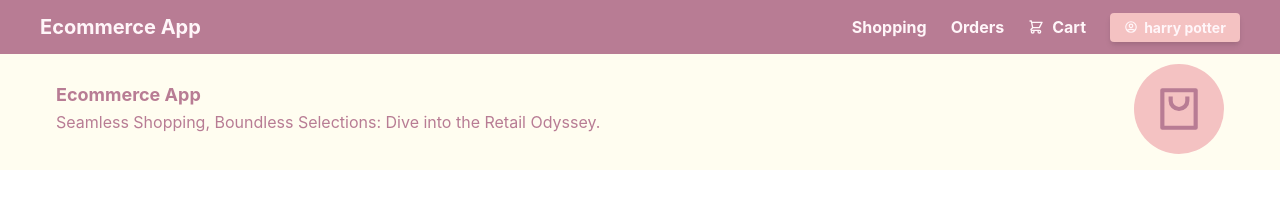
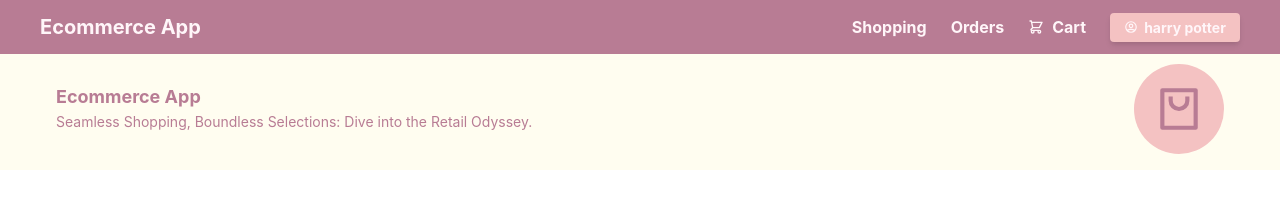
Before and after one commit to shreya2057/Ecommerce_app, a React (Vite) app: page /cart in a window 1280 px wide. Shown: the top 200 px of the page. Built offline with nearby package versions, Linux system fonts and the light colour scheme.

Commit message:
fix: banner text fixes

```diff
--- a/src/screen/items/components/Banner.tsx
+++ b/src/screen/items/components/Banner.tsx
@@ -28,7 +28,7 @@ function Banner() {
         </Heading>
         <Box>
           <Text
-            fontSize={"md"}
+            fontSize={"sm"}
             textColor={"brand.800"}
             textAlign={"left"}
             hidden={hideText}
```
